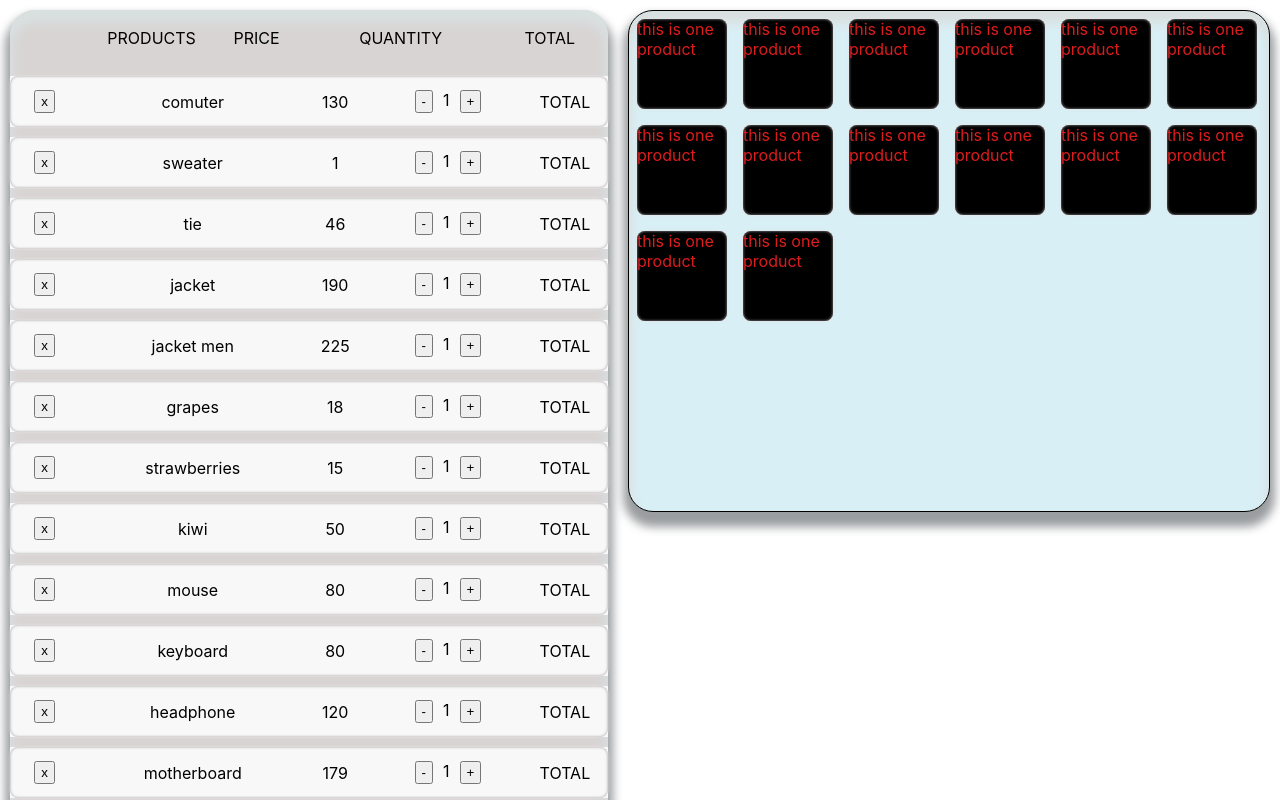
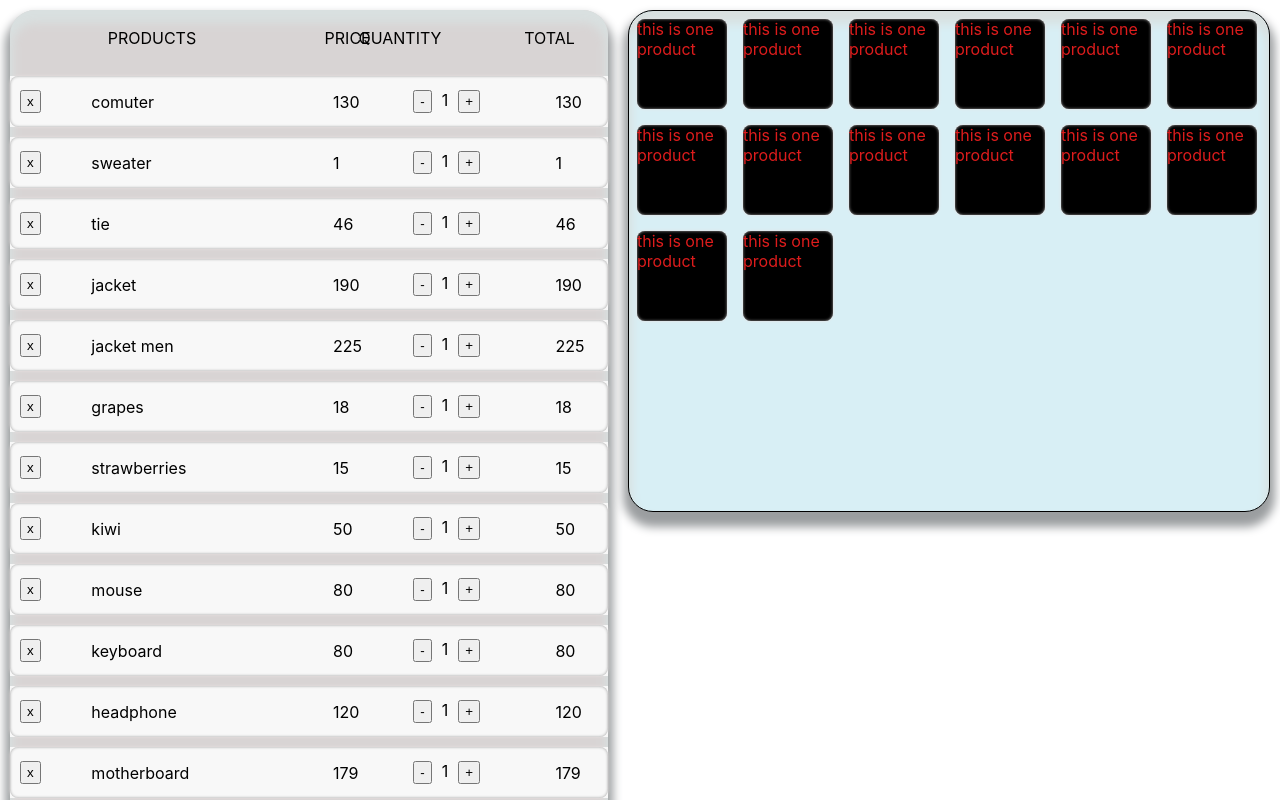
Before and after one commit to harssRajput/codinova-project, a React (Create React App) app: page / in a window 1280 px wide. Shown: the top 800 px of the page. Built offline with nearby package versions, Linux system fonts and the light colour scheme.

Commit message:
add inc dec feature in cart-item

```diff
--- a/src/components/Cart.js
+++ b/src/components/Cart.js
@@ -10,32 +10,49 @@ class Cart extends React.Component {
     // console.log("inside constructor");
     this.state = {
       products: dataset.map((data) => {
-        return data;
+        let newData = data;
+        newData["qty"] = 1;
+        return newData;
       }),
     };
-    // {
-    //   name: "comuter",
-    //   price: 130,
-    //   category: "computers",
-    //   description: ""
-    // },
-    // {
-    //   "name": "sweater",
-    //   "price": "1",
-    //   "category": "Clothing",
-    //   "description": "fashion, clothes , sweater, wool, cardigan,…"
-    // },
-    // {
-    //   "name": "tie",
-    //   "price": "46",
-    //   "category": "Clothing",
-    //   "description": "fashion, tie, clothes, accessory , accessoire,…"
-    // }
-    // }
   }
 
+  handleIncreaseQuantity = (product) => {
+    // console.log("it's working");
+    const index = this.state.products.indexOf(product);
+    this.state.products[index].qty++;
+
+    this.setState({
+      products: this.state.products,
+    });
+  };
+  handleDecreaseQuantity = (product) => {
+    // console.log("it's working");
+    const index = this.state.products.indexOf(product);
+
+    if (this.state.products[index].qty === 0) {
+      return;
+    }
+
+    this.state.products[index].qty--;
+
+    this.setState({
+      products: this.state.products,
+    });
+  };
+  handleDeleteItem = (prdt) => {
+    const item = this.state.products.filter((product) => {
+      return prdt !== product;
+    });
+
+    // console.log("it's working", item);
+    this.setState({
+      products: item,
+    });
+  };
+
   render() {
-    // console.log("products ", typeof(this.state));
+    console.log("products ", this.state);
     const { products } = this.state;
     return (
       <div className="cart">
@@ -73,9 +90,9 @@ class Cart extends React.Component {
                   <CartItem
                     product={product}
                     key={index}
-                    // onIncreaseQuantity={onIncreaseQuantity}
-                    // onDecreaseQuantity={onDecreaseQuantity}
-                    // onDeleteItem={onDeleteItem}
+                    onIncreaseQuantity={this.handleIncreaseQuantity}
+                    onDecreaseQuantity={this.handleDecreaseQuantity}
+                    onDeleteItem={this.handleDeleteItem}
                   />
                 );
               })}
--- a/src/components/CartItem.js
+++ b/src/components/CartItem.js
@@ -1,9 +1,40 @@
-function CartItem(props) {
-  const { name, price } = props.product;
+import React from "react";
+
+
+class CartItem extends React.Component {
+
+  constructor(){
+    super();
+
+    this.state={
+      total: 0,
+    }
+  }
+
+  setTotal = (product)=> {
+    this.setState({ total: this.props.product.price,})
+  }
+
+  render() {
+    // console.log("price of product ", typeof(this.props.product.price));
+    const { name, price, qty } = this.props.product;
+    const {
+      onIncreaseQuantity,
+      onDecreaseQuantity,
+      onDeleteItem,
+      product,
+    } = this.props;
+    // this.setTotal(product);
     return (
       <tr className="cart-item">
         <td>
-        <button>x</button>
+          <button
+            onClick={() => {
+              onDeleteItem(product);
+            }}
+          >
+            x
+          </button>
         </td>
         <td>
           <span>{name}</span>
@@ -13,16 +44,29 @@ function CartItem(props) {
         </td>
         <td>
           <div>
-          <button>-</button>
-          <span>1</span>
-          <button>+</button>
+            <button
+              onClick={() => {
+                onDecreaseQuantity(product);
+              }}
+            >
+              -
+            </button>
+            <span>{qty}</span>
+            <button
+              onClick={() => {
+                onIncreaseQuantity(product);
+              }}
+            >
+              +
+            </button>
           </div>
         </td>
         <td>
-        <span className="total">TOTAL</span>
+          <span className="total">{price*qty}</span>
         </td>
       </tr>
     );
   }
+}
 
 export default CartItem;
--- a/src/index.css
+++ b/src/index.css
@@ -1,47 +1,49 @@
 body {
   margin: 0;
-  font-family: -apple-system, BlinkMacSystemFont, 'Segoe UI', 'Roboto', 'Oxygen',
-    'Ubuntu', 'Cantarell', 'Fira Sans', 'Droid Sans', 'Helvetica Neue',
+  font-family: -apple-system, BlinkMacSystemFont, "Segoe UI", "Roboto", "Oxygen",
+    "Ubuntu", "Cantarell", "Fira Sans", "Droid Sans", "Helvetica Neue",
     sans-serif;
   -webkit-font-smoothing: antialiased;
   -moz-osx-font-smoothing: grayscale;
 }
 
 code {
-  font-family: source-code-pro, Menlo, Monaco, Consolas, 'Courier New',
+  font-family: source-code-pro, Menlo, Monaco, Consolas, "Courier New",
     monospace;
 }
 
-.cart{
-  background-color:rgb(216, 212, 212);
+.cart {
+  background-color: rgb(216, 212, 212);
   width: 50vw;
   height: 100%;
   /* border:1px solid black; */
-  display:flex;
+  display: flex;
   flex: 1 1 auto;
   flex-direction: column;
   margin: 10px;
   border-radius: 25px;
-  box-shadow: rgb(155, 158, 160) 0 10px 10px 5px, inset rgb(217, 224, 224) 0 10px 10px 3px;
+  box-shadow: rgb(155, 158, 160) 0 10px 10px 5px,
+    inset rgb(217, 224, 224) 0 10px 10px 3px;
 }
 
-.products{
-  background-color:rgb(216, 239, 245);
+.products {
+  background-color: rgb(216, 239, 245);
   width: 50vw;
   height: 100%;
   min-height: 500px;
-  border:1px solid black;
-  display:flex;
+  border: 1px solid black;
+  display: flex;
   align-content: flex-start;
   flex: 0 0 auto;
   flex-wrap: wrap;
   margin: 10px;
   margin: 10px;
   border-radius: 25px;
-  box-shadow: rgb(155, 158, 160) 0 10px 10px 5px, inset rgb(217, 224, 224) 0 10px 10px 3px;
+  box-shadow: rgb(155, 158, 160) 0 10px 10px 5px,
+    inset rgb(217, 224, 224) 0 10px 10px 3px;
 }
 
-.product{
+.product {
   color: rgb(221, 28, 28);
   background-color: black;
   height: 90px;
@@ -51,12 +53,12 @@ code {
   box-shadow: rgb(233, 225, 225) 0 0 3px, inset rgb(156, 156, 156) 0 0 3px;
 }
 
-.main{
-  display:flex;
+.main {
+  display: flex;
   flex: 1 1 auto;
 }
 
-.cart .items{
+.cart .items {
   min-height: 300px;
 }
 
@@ -68,25 +70,28 @@ code {
   padding-left: 15%;
 }
 
+.cart .cart-header tr td:nth-of-type(2) {
+  padding-left: 20%;
+}
+
 .cart .cart-header tr td {
   /* padding: 0 5%; */
   text-align: center;
 }
 
-.cart-header{
+.cart-header {
   /* display:flex; */
   /* justify-content:space-evenly; */
-  padding: 15px 0 ;
+  padding: 15px 0;
   /* width: 95%; */
   /* margin: auto; */
 }
 
-.cart-header table{
+.cart-header table {
   width: 100%;
 }
 
-
-.cart-item{
+.cart-item {
   background-color: rgb(248, 248, 248);
   /* display: flex; */
   /* justify-content: space-evenly; */
@@ -99,27 +104,30 @@ code {
   box-shadow: rgb(233, 225, 225) 0 0 3px, inset rgb(156, 156, 156) 0 0 3px;
 }
 
-.cart-item  button{
+.cart-item button {
   padding: 2px 5px;
 }
 
-.cart .items table{
+.cart .items table {
   border-collapse: separate;
   border-spacing: 0 10px;
 }
 
 .cart-item td,
-.cart-item th{
+.cart-item th {
   padding: 4px 0;
-  text-align:center;
-
+  text-align: start;
 }
 
-.cart-item td:nth-of-type(3) span{
+.cart-item td:nth-of-type(3) span {
   margin-right: 10px;
 }
 
-.cart-item td button{
+.cart-item td:nth-of-type(2) span {
+  margin-left: 10px;
+}
+
+.cart-item td button {
   margin: 10px 10px;
 }
 
@@ -127,7 +135,7 @@ code {
   align-self: flex-start;
 } */
 
-.footer td{
+.footer td {
   /* border: 1px solid black; */
   background-color: rgb(248, 248, 248);
   border-radius: 5px;
@@ -135,9 +143,9 @@ code {
   box-shadow: rgb(255, 255, 255) 0 0 1px, inset rgb(156, 156, 156) 0 0 1px;
 }
 
-.footer tfoot tr td{
+.footer tfoot tr td {
   /* border: 1px solid black; */
-  background-color:rgb(216, 212, 212);
+  background-color: rgb(216, 212, 212);
   border-radius: 5px;
   border-bottom-left-radius: 25px;
   border-bottom-right-radius: 25px;
@@ -148,18 +156,18 @@ code {
 .footer button {
   margin: 0 20%;
   padding: 5px;
-  width:60%;
+  width: 60%;
 }
 
-.footer .buttons td{
-  padding: 5px 0 ;
+.footer .buttons td {
+  padding: 5px 0;
 }
 
-.footer .footer-child .right{
-  display:flex;
-  justify-content:space-between;
+.footer .footer-child .right {
+  display: flex;
+  justify-content: space-between;
 }
 
-.footer tbody tr td:first-child{
+.footer tbody tr td:first-child {
   width: 40%;
 }
```
Lines whose indentation alone changed are shown as unchanged.
